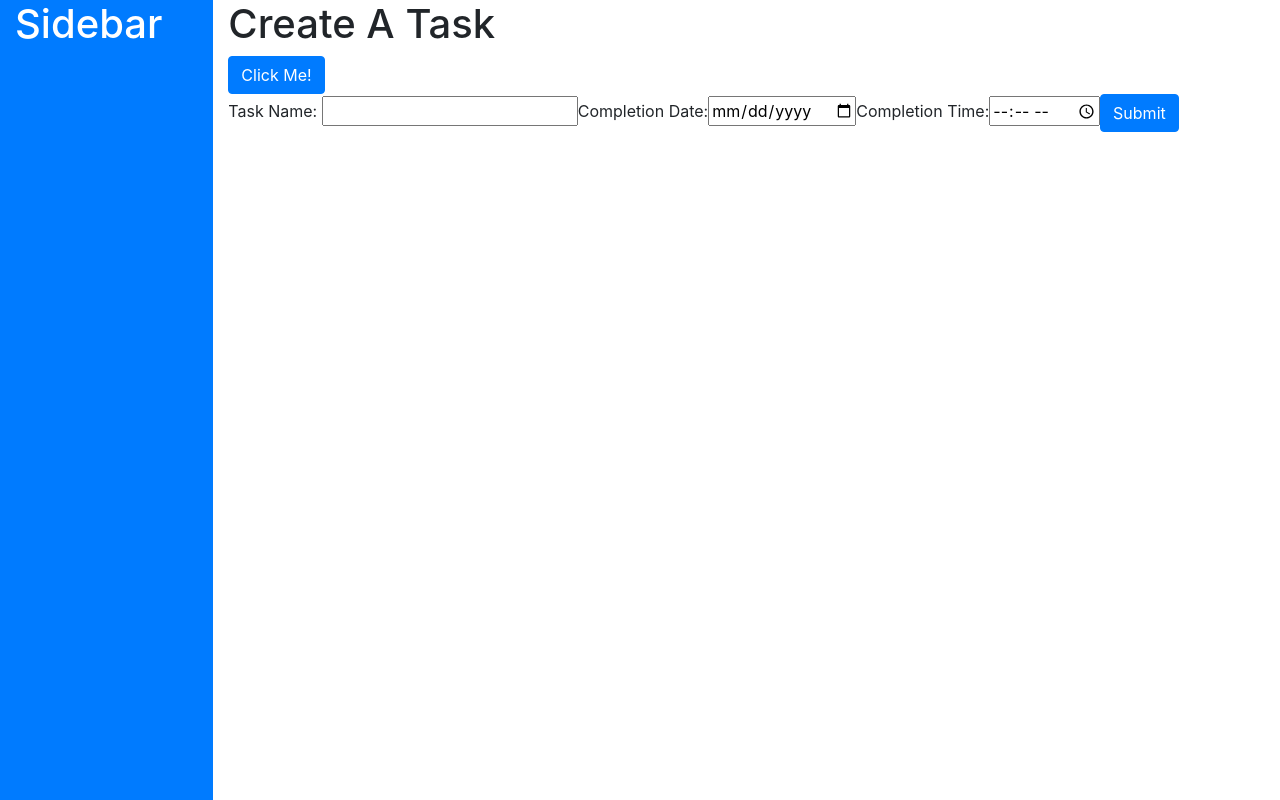
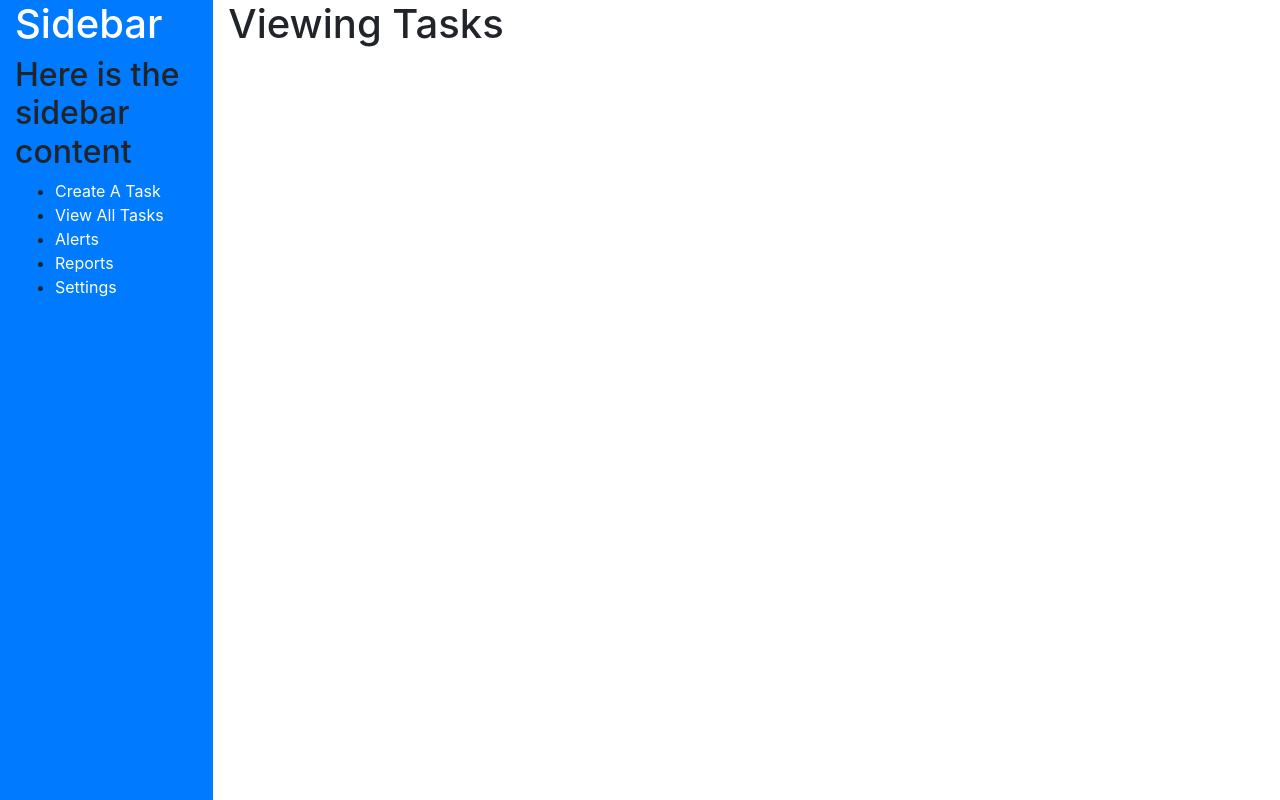
Before and after one commit to chingu-voyages/TNT-Task-Timer-v12-geckos-team-01-, a React (Create React App) app: page /viewtasks in a window 1280 px wide. Built offline with nearby package versions, Linux system fonts and the light colour scheme.

Commit message:
created MainContent component, updated SideBar and App.js

```diff
--- a/src/App.js
+++ b/src/App.js
@@ -1,28 +1,34 @@
-import React, { useState } from "react";
+import React from "react";
 import "bootstrap/dist/css/bootstrap.min.css";
 import "./App.css";
 
 /* Bootstrap Imports */
-import Button from "react-bootstrap/Button";
+// import Button from "react-bootstrap/Button";
 import Container from "react-bootstrap/Container";
 import Row from "react-bootstrap/Row";
 import Col from "react-bootstrap/Col";
-import Alert from "react-bootstrap/Alert";
+
+/* React Router */
+import { BrowserRouter as Router, Route, Switch, Link } from "react-router-dom";
 
 /* custom components */
-// import Sidebar from "./components/Sidebar";
-import NewTask from "./components/NewTask";
-import TaskList from "./components/TaskList";
+// import NewTask from "./components/NewTask";
+// import TaskList from "./components/TaskList";
+
+import Sidebar from "./components/Sidebar";
+import MainContent from "./components/MainContent";
+
+/* Pages */
+import CreateTaskPage from "./pages/CreateTaskPage";
+import ReportsPage from "./pages/ReportsPage";
+import SettingsPage from "./pages/SettingsPage";
+import TaskAlertsPage from "./pages/TaskAlertsPage";
+import ViewTasksPage from "./pages/ViewTasksPage";
 
 function App() {
-  const [isAlertVisible, setIsAlertVisible] = useState(false);
-
-  const clickHandler = () => {
-    setIsAlertVisible(!isAlertVisible);
-  };
-
   return (
     <main>
+      <Router>
         <Container fluid>
           <Row>
             <Col
@@ -30,25 +36,54 @@ function App() {
               xs={{ span: 12, order: 2 }}
               md={{ span: 2, order: 1 }}
             >
-            <h1 className="text-white">Sidebar</h1>
-            <TaskList/>
+              <Sidebar>
+                <h2>Here is the sidebar content</h2>
+                <ul>
+                  <li>
+                    <Link to="/" className="text-white">
+                      Create A Task
+                    </Link>
+                  </li>
+                  <li>
+                    <Link to="/viewtasks" className="text-white">
+                      View All Tasks
+                    </Link>
+                  </li>
+                  <li>
+                    <Link to="/taskalerts" className="text-white">
+                      Alerts
+                    </Link>
+                  </li>
+                  <li>
+                    <Link to="/reports" className="text-white">
+                      Reports
+                    </Link>
+                  </li>
+                  <li>
+                    <Link to="/settings" className="text-white">
+                      Settings
+                    </Link>
+                  </li>
+                </ul>
+              </Sidebar>
             </Col>
 
             <Col xs={{ span: 12, order: 1 }} md={{ span: 10, order: 2 }}>
-            <h1>Create A Task</h1>
-            <Button onClick={clickHandler}>Click Me!</Button>
-
-            <Alert show={isAlertVisible} variant="success">
-              <Alert.Heading>You clicked the button!</Alert.Heading>
-              <p>Click the button to close this alert.</p>
-              <Button onClick={clickHandler}>Close</Button>
-            </Alert>
-            <NewTask/>
+              <MainContent>
+                <Switch>
+                  <Route exact path="/" component={CreateTaskPage} />
+                  <Route exact path="/reports" component={ReportsPage} />
+                  <Route exact path="/settings" component={SettingsPage} />
+                  <Route exact path="/taskalerts" component={TaskAlertsPage} />
+                  <Route exact path="/viewtasks" component={ViewTasksPage} />
+                </Switch>
+              </MainContent>
             </Col>
           </Row>
         </Container>
+      </Router>
     </main>
   );
-};
+}
 
 export default App;
--- /dev/null
+++ b/src/components/MainContent.js
@@ -0,0 +1,14 @@
+import React from "react";
+import PropTypes from "prop-types";
+
+const MainContent = props => {
+  const { children } = props;
+
+  return <div>{children}</div>;
+};
+
+MainContent.propTypes = {
+  children: PropTypes.any.isRequired
+};
+
+export default MainContent;
--- a/src/components/Sidebar.js
+++ b/src/components/Sidebar.js
@@ -1,12 +1,13 @@
 import React from "react";
-import {PropTypes} from 'prop-types';
-import Col from "react-bootstrap/Col";
+import PropTypes from "prop-types";
 
-const Sidebar = ({children}) => {
+const Sidebar = props => {
+  const { children } = props;
   return (
-    <Col xs={{ span: 12, order: 2 }} md={{ span: 2, order: 1 }}>
-      <div className="sidebar">{children}</div>
-    </Col>
+    <div>
+      <h1 className="text-white">Sidebar</h1>
+      {children}
+    </div>
   );
 };
 
```
Lines whose indentation alone changed are shown as unchanged.
